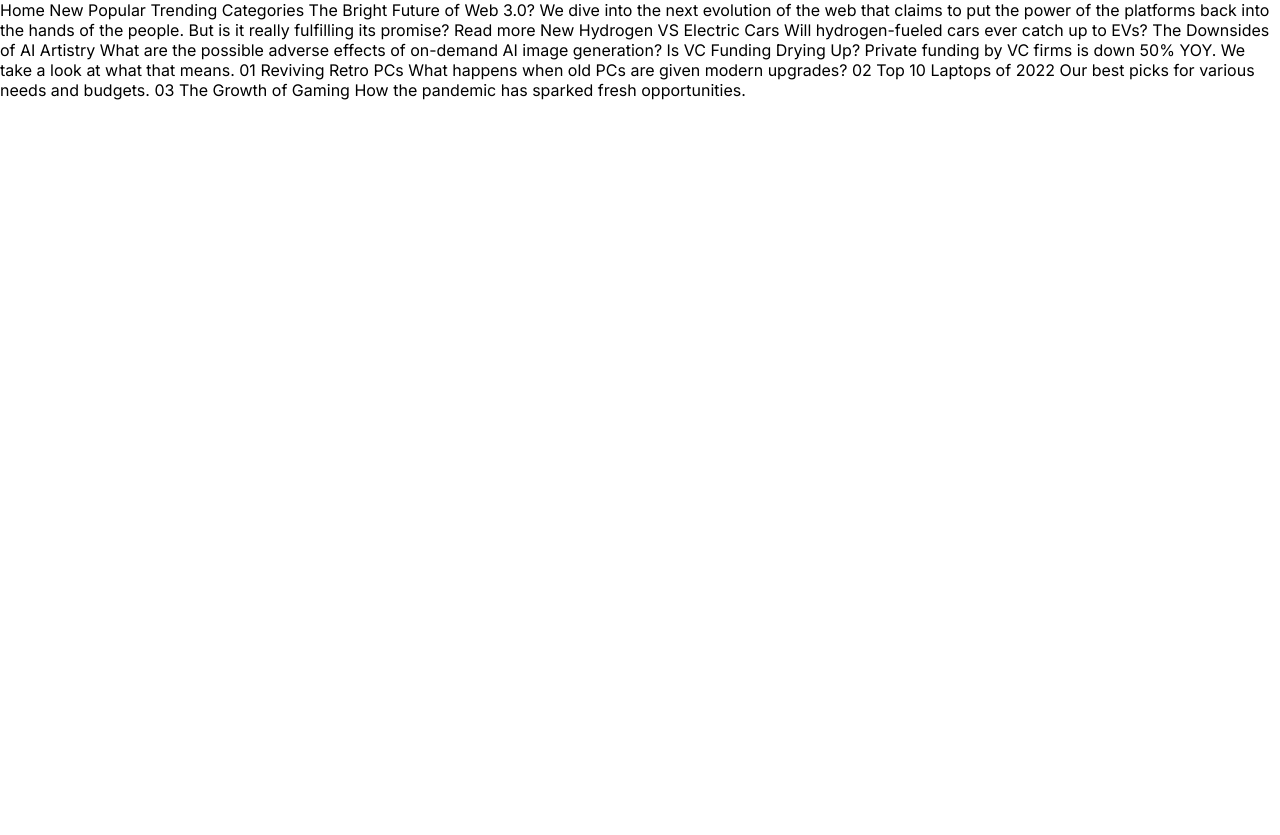
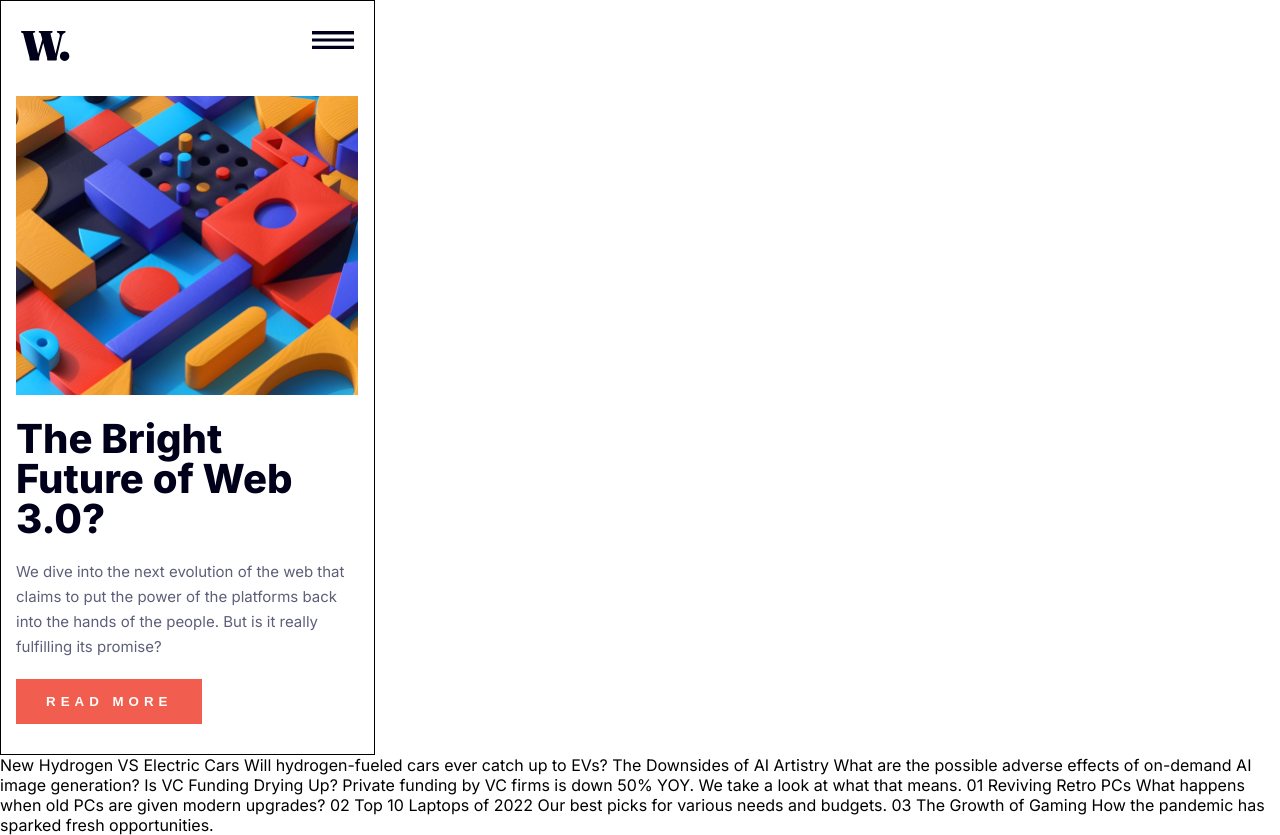
Before and after one commit to ivan2600/FM014-news-homepage-main, a plain HTML site: page index.html in a window 1280 px wide. Before the commit the page ends 800 px from the top, so only its background shows below. Drawn offline with Linux system fonts and the light colour scheme.

Commit message:
initial style

```diff
--- a/index.html
+++ b/index.html
@@ -8,19 +8,28 @@
   <link rel="stylesheet" href="style.css">
 </head>
 <body>
+  <main>
+    <nav>
+      <img class="logo" src="./assets/images/logo.svg" alt="">
+      <img class="menu" src="./assets/images/icon-menu.svg" alt="">
+    </nav>
+    <section class="main-new">
+      <img class="main-img" src="./assets/images/image-web-3-mobile.jpg" alt="">
+      <div class="main-new-text">
+        <h1>The Bright Future of Web 3.0?</h1>
+        <p>We dive into the next evolution of the web that claims to put the power of the platforms back into the hands of the people.
+        But is it really fulfilling its promise?</p>
+        <button>READ MORE</button>
+      </div>
+    </section>
+  </main>
 
-  Home
-  New
-  Popular
-  Trending
-  Categories
 
-  The Bright Future of Web 3.0?
 
-  We dive into the next evolution of the web that claims to put the power of the platforms back into the hands of the people.
-  But is it really fulfilling its promise?
 
-  Read more
+
+
+
 
   New
 
--- a/style.css
+++ b/style.css
@@ -9,16 +9,73 @@
   --Grayish-blue: hsl(233, 8%, 79%);
   --Dark-grayish-blue: hsl(236, 13%, 42%);
   --Very-dark-blue: hsl(240, 100%, 5%);
+  font-size: 62.5%;
 }
 
 * {
   padding: 0;
   margin: 0;
   box-sizing: border-box;
-  font-size: 62.5%;
 }
 
 body {
   font-size: 1.6rem;
   font-family: "Inter", sans-serif;
 }
+
+main {
+  max-width: 375px;
+  display: grid;
+  border: 1px solid black;
+}
+
+main .main-new {
+  padding: 30px 15px;
+}
+
+main nav {
+  display: flex;
+  flex-direction: row;
+  justify-content: space-between;
+  padding: 30px 20px 5px 20px;
+}
+
+main nav .logo {
+  height: 30px;
+}
+
+main nav .menu {
+  height: 18px;
+
+}
+
+.main-img {
+  width: 342px;
+  margin: 0 auto;
+}
+
+.main-new-text h1 {
+  margin-top: 20px;
+  font-size: 4rem;
+  color: var(--Very-dark-blue);
+  padding-right: 1rem;
+  font-weight: 800;
+  line-height: 4rem;
+  margin-bottom: 2rem;
+}
+
+.main-new-text p {
+  font-size: 1.5rem;
+  color: var(--Dark-grayish-blue);
+  line-height: 2.5rem;
+}
+
+.main-new-text button {
+  background-color: var(--Soft-red);
+  border: none;
+  padding: 15px 30px;
+  color: var(--Off-white);
+  margin-top: 20px;
+  font-weight: 900;
+  letter-spacing: 5px;
+}
```
